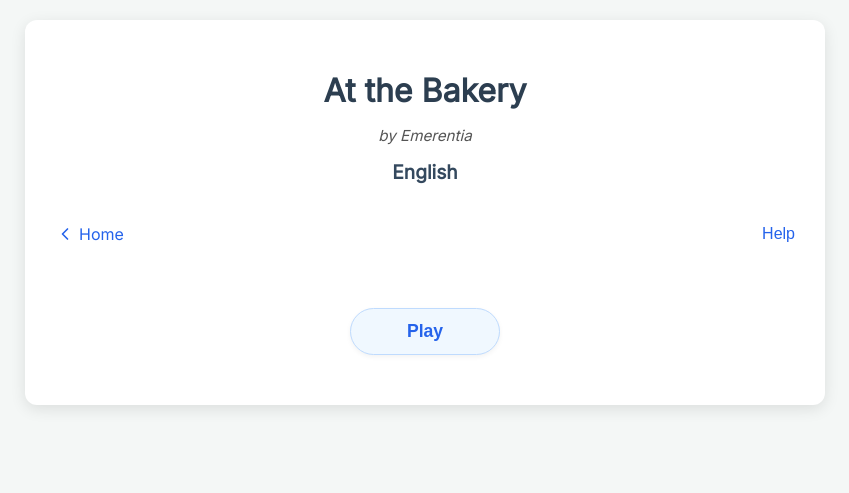
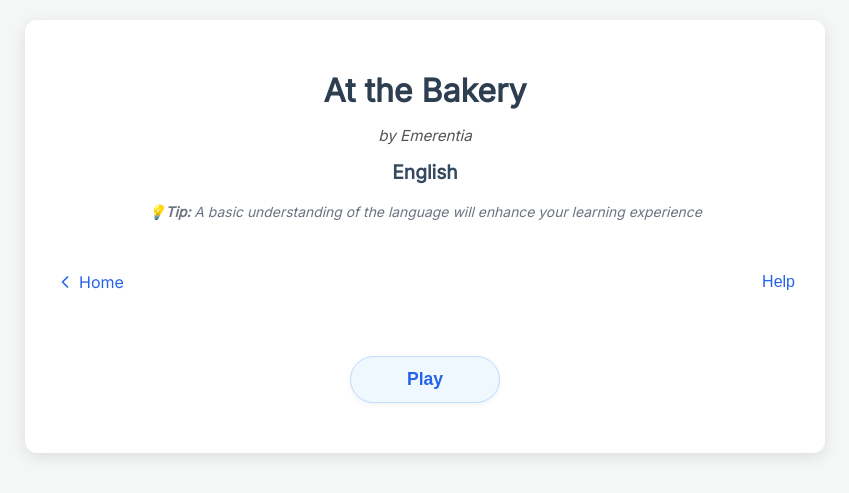
Before and after one commit to emerennovena/LanguaTale, a Django app: page /story/1/play/1/ in a window 1280 px wide. Shown: the top 493 px of the page, without its empty margins (215-1064 px from the left). Run offline with Django 4.2, Linux system fonts and the light colour scheme; a user stored in the database is signed in; data comes from the database, SQL or seed files in the repository; some libraries are stand-ins or nearby versions.

Commit message:
update play_story.html content

```diff
--- a/languatale/languatale/settings.py
+++ b/languatale/languatale/settings.py
@@ -108,11 +108,9 @@ USE_TZ = True
 
 STATIC_URL = "/static/"
 
-ABSOLUTE_STATIC_PATH = '/languatale/languatale/static'
+ABSOLUTE_STATIC_PATH = 'languatale/static'
 
 STATICFILES_DIRS = [BASE_DIR / 'languatale' / 'static']
-
-# STATICFILES_DIRS = [Path(ABSOLUTE_STATIC_PATH)]
 
 STATIC_ROOT = BASE_DIR / 'staticfiles'
 
--- a/languatale/languatale/static/play_story.css
+++ b/languatale/languatale/static/play_story.css
@@ -236,7 +236,7 @@ h2 {
     padding: 20px;
     border: 1px solid #888;
     width: 80%;
-    max-width: 555px;
+    max-width: 600px;
     border-radius: 10px;
     margin: auto;
     margin-top: 200px;
--- a/languatale/languatale/templates/play_story.html
+++ b/languatale/languatale/templates/play_story.html
@@ -25,6 +25,12 @@
     <div class="container">
         <h1>{{ story.title }}</h1>
         <h2>{{ language.name }}</h2>
+        <div class="learning-tip">
+            <!--Temporary inline styles used in HTML while debugging Django static files configuration-->
+            <p style="font-style: italic; font-size: 0.870rem; text-align: center; color: #6b7280; margin-bottom: 2rem;">
+                💡<strong>Tip:</strong> A basic understanding of the language will enhance your learning experience
+            </p>
+        </div>
         <br/>
 
         <div class="back-to-home">
@@ -40,8 +46,16 @@
                 <div id="modal-container" class="modal">
                     <div class="modal-content">
                         <span id="close" class="close">&times;</span>
-                        <p>Click the play button or the continue button to continue the story.</p>
-                        <p>Click the audio icon to listen to the audio.</p>
+                        <h2 class="modal-title">How to Read the Story</h2>
+                        <i class="icon-demo fas fa-play"></i> Click <strong>Play</strong> to start reading the story
+                        </br>
+                        <i class="icon-demo fas fa-forward"></i> Click <strong>Continue</strong> to read sentence by sentence
+                        </br>
+                        <i class="icon-demo fas fa-volume-up"></i> Click the audio icon to hear each sentence
+                        </br>
+                        <i class="icon-demo fas fa-road"></i> Choose your path when options appear
+                        </br>
+                        <i class="icon-demo fas fa-redo"></i> Hit <strong>Replay</strong> to experience different endings
                     </div>
                 </div>
         </div>
```
